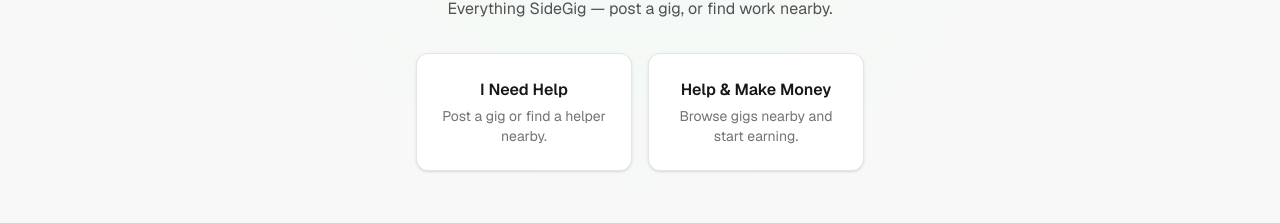
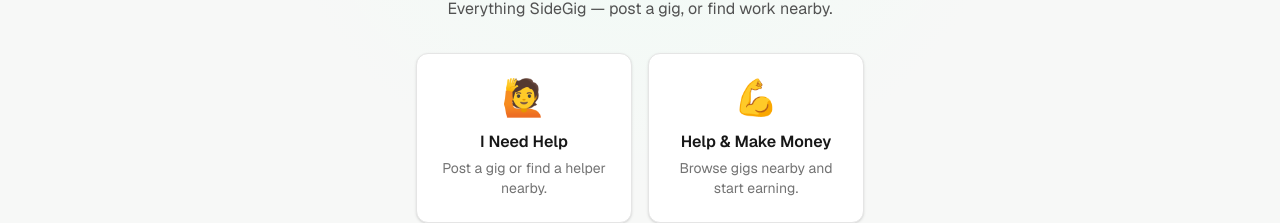
Before and after one commit to everythingsidegig-sudo/esg-webapp, a Next.js app: page / in a window 1280 px wide. Shown: the part 192-415 px from the top of the page. Built offline with nearby package versions, Linux system fonts and the light colour scheme; no server answers.

Commit message:
Add raising-hand and flexed-biceps emojis to home options

```diff
--- a/src/app/page.tsx
+++ b/src/app/page.tsx
@@ -17,6 +17,7 @@
           href="/need-help"
           className="rounded-xl border border-neutral-200 bg-white p-6 shadow-sm transition hover:shadow-md"
         >
+          <div className="mb-3 text-4xl" aria-hidden="true">🙋</div>
           <div className="font-semibold">I Need Help</div>
           <div className="mt-1 text-sm text-neutral-500">Post a gig or find a helper nearby.</div>
         </Link>
@@ -24,6 +25,7 @@
           href="/browse"
           className="rounded-xl border border-neutral-200 bg-white p-6 shadow-sm transition hover:shadow-md"
         >
+          <div className="mb-3 text-4xl" aria-hidden="true">💪</div>
           <div className="font-semibold">Help &amp; Make Money</div>
           <div className="mt-1 text-sm text-neutral-500">Browse gigs nearby and start earning.</div>
         </Link>
```
